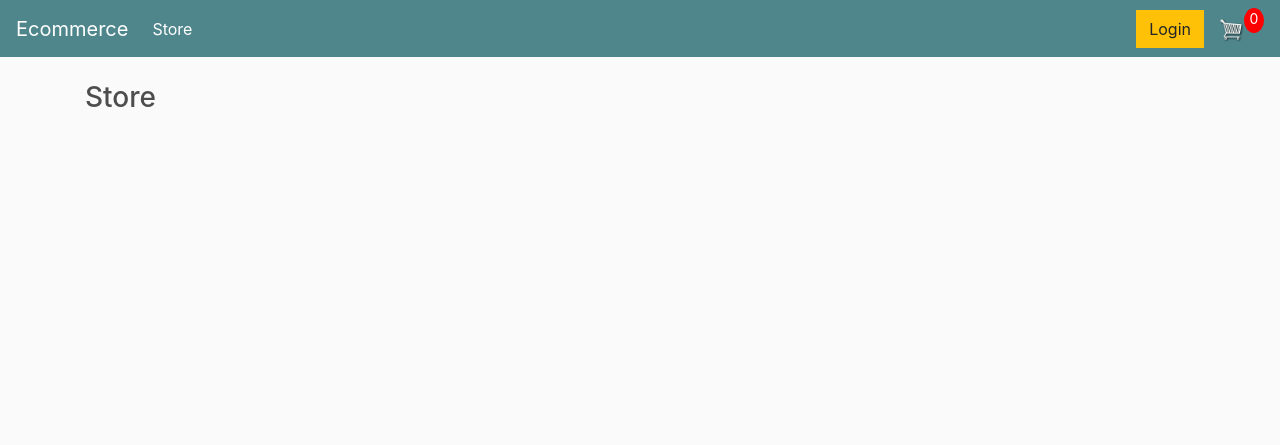
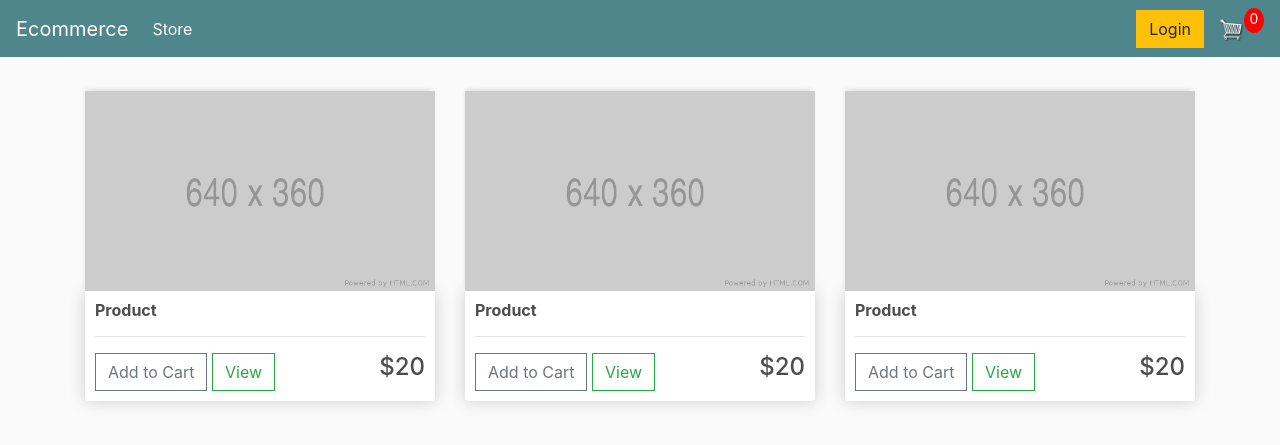
Before and after one commit to ossker/ecommerce-app, a Django app: page / in a window 1280 px wide. Shown: the top 445 px of the page. Run offline with Django 4.2, Linux system fonts and the light colour scheme; some libraries are stand-ins or nearby versions.

Commit message:
Main page structured and styled.

```diff
--- a/ecommerce/store/templates/store/store.html
+++ b/ecommerce/store/templates/store/store.html
@@ -1,5 +1,36 @@
 {% extends 'store/main.html' %}
 {% load static %}
 {% block content %}
-<h3>Store</h3>
+    <div class="row">
+        <div class="col-lg-4">
+            <img class="thumbnail" src="{% static 'images/placeholder.png' %}">
+            <div class="box-element product">
+                <h6><strong>Product</strong></h6>
+                <hr>
+                <button class="btn btn-outline-secondary add-btn">Add to Cart</button>
+                <a class="btn btn-outline-success" href="">View</a>
+                <h4 style="display: inline-block; float: right;">$20</h4>
+            </div>
+        </div>
+        <div class="col-lg-4">
+            <img class="thumbnail" src="{% static 'images/placeholder.png' %}">
+            <div class="box-element product">
+                <h6><strong>Product</strong></h6>
+                <hr>
+                <button class="btn btn-outline-secondary add-btn">Add to Cart</button>
+                <a class="btn btn-outline-success" href="">View</a>
+                <h4 style="display: inline-block; float: right;">$20</h4>
+            </div>
+        </div>
+        <div class="col-lg-4">
+            <img class="thumbnail" src="{% static 'images/placeholder.png' %}">
+            <div class="box-element product">
+                <h6><strong>Product</strong></h6>
+                <hr>
+                <button class="btn btn-outline-secondary add-btn">Add to Cart</button>
+                <a class="btn btn-outline-success" href="">View</a>
+                <h4 style="display: inline-block; float: right;">$20</h4>
+            </div>
+        </div>
+    </div>
 {% endblock content %}
```
Also changed, not shown: ecommerce/static/images/placeholder.png (added).
